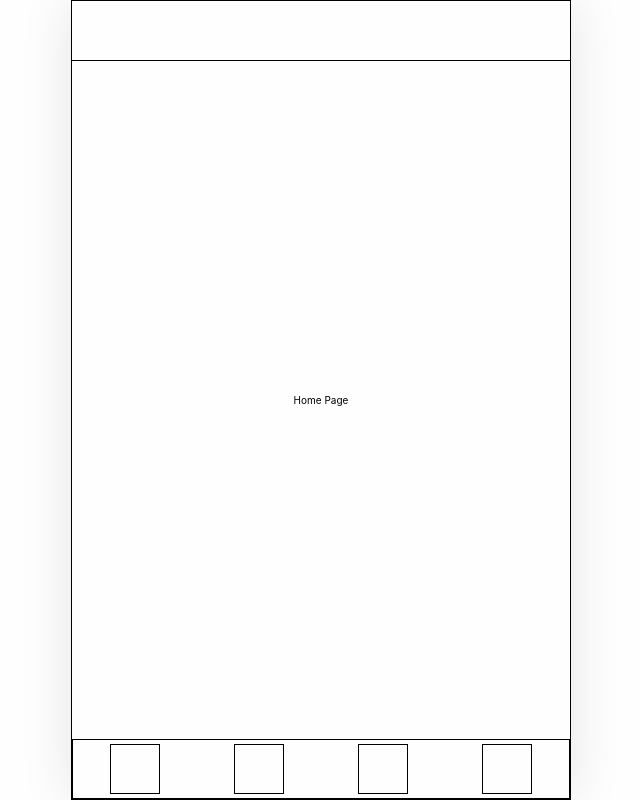
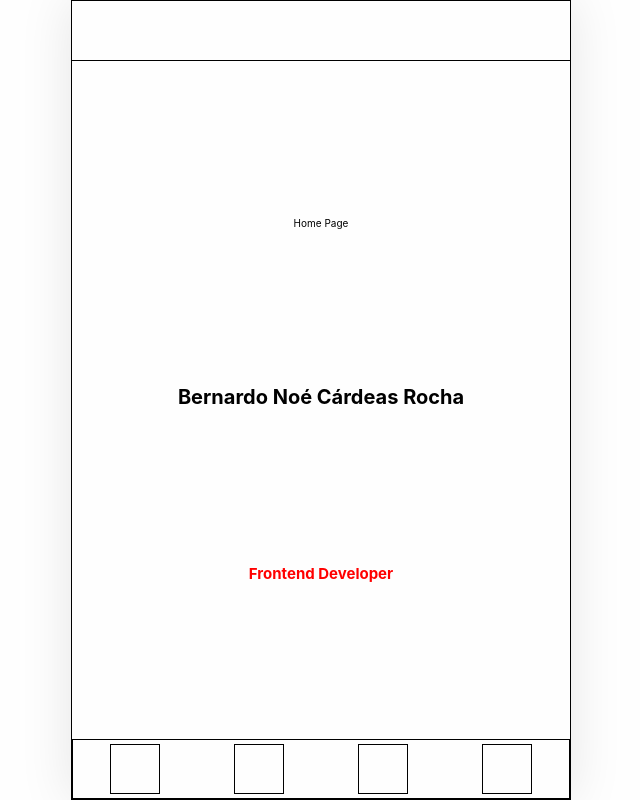
Before and after one commit to BernardoVindex/Portafolio, a React app: page / in a window 1280 px wide. Shown: the whole page, without its empty margins (319-959 px from the left). Built offline with nearby package versions, Linux system fonts and the light colour scheme.

Commit message:
Adding more components

```diff
--- a/src/Pages/Home.js
+++ b/src/Pages/Home.js
@@ -1,5 +1,12 @@
+import { MainTitle } from "../components/MainTitle"
+import { SubTitle } from "../components/SubTitle"
+
 export const Home = () => {
   return (
-    <p>Home Page</p>
+    <>
+      <p>Home Page</p>
+      <MainTitle></MainTitle>
+      <SubTitle></SubTitle>
+    </>
   )
 }
--- /dev/null
+++ b/src/components/MainTitle/index.js
@@ -0,0 +1,9 @@
+import { StyledMainTitle } from "./styles"
+
+export const MainTitle = () => {
+  return (
+    <StyledMainTitle>
+      Bernardo Noé Cárdeas Rocha
+    </StyledMainTitle>
+  )
+}
--- /dev/null
+++ b/src/components/MainTitle/styles.js
@@ -0,0 +1,5 @@
+import styled from 'styled-components'
+
+export const StyledMainTitle = styled.h1`
+  color: black;
+`
--- /dev/null
+++ b/src/components/SubTitle/index.js
@@ -0,0 +1,9 @@
+import { StyledSubtitle } from "./styles"
+
+export const SubTitle = () => {
+  return (
+    <StyledSubtitle>
+      Frontend Developer
+    </StyledSubtitle>
+  )
+}
--- /dev/null
+++ b/src/components/SubTitle/styles.js
@@ -0,0 +1,5 @@
+import styled from 'styled-components'
+
+export const StyledSubtitle = styled.h2`
+  color: red;
+`
```
Also changed, not shown: src/components/GearIcon/index.js (line endings or trailing spaces), src/components/Header/index.js (line endings or trailing spaces), src/components/Header/styles.js (line endings or trailing spaces), src/components/TextArea/index.js (added), src/components/TextArea/styles.js (added), 1 other file (tests, documents, lock files or other folders).
